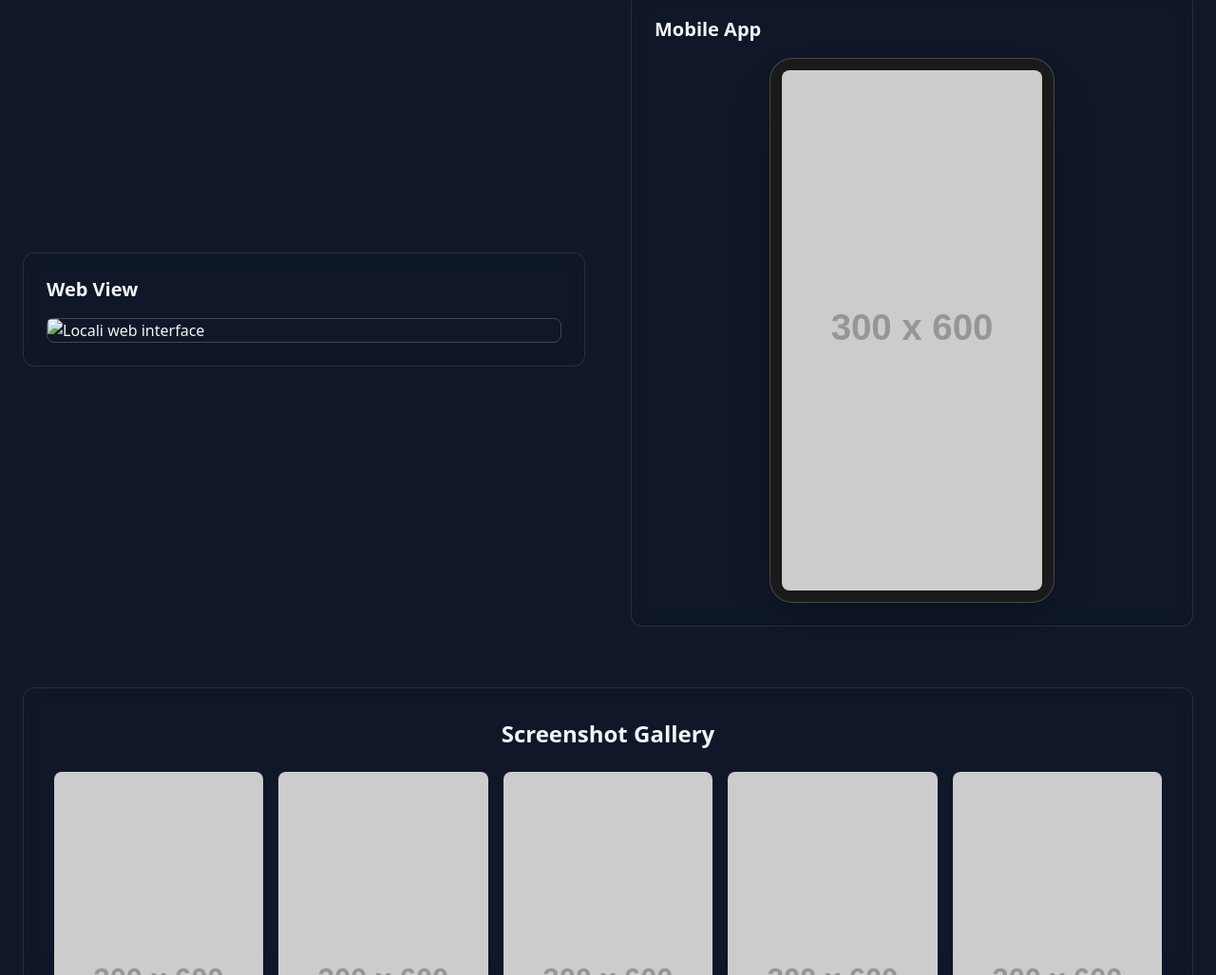
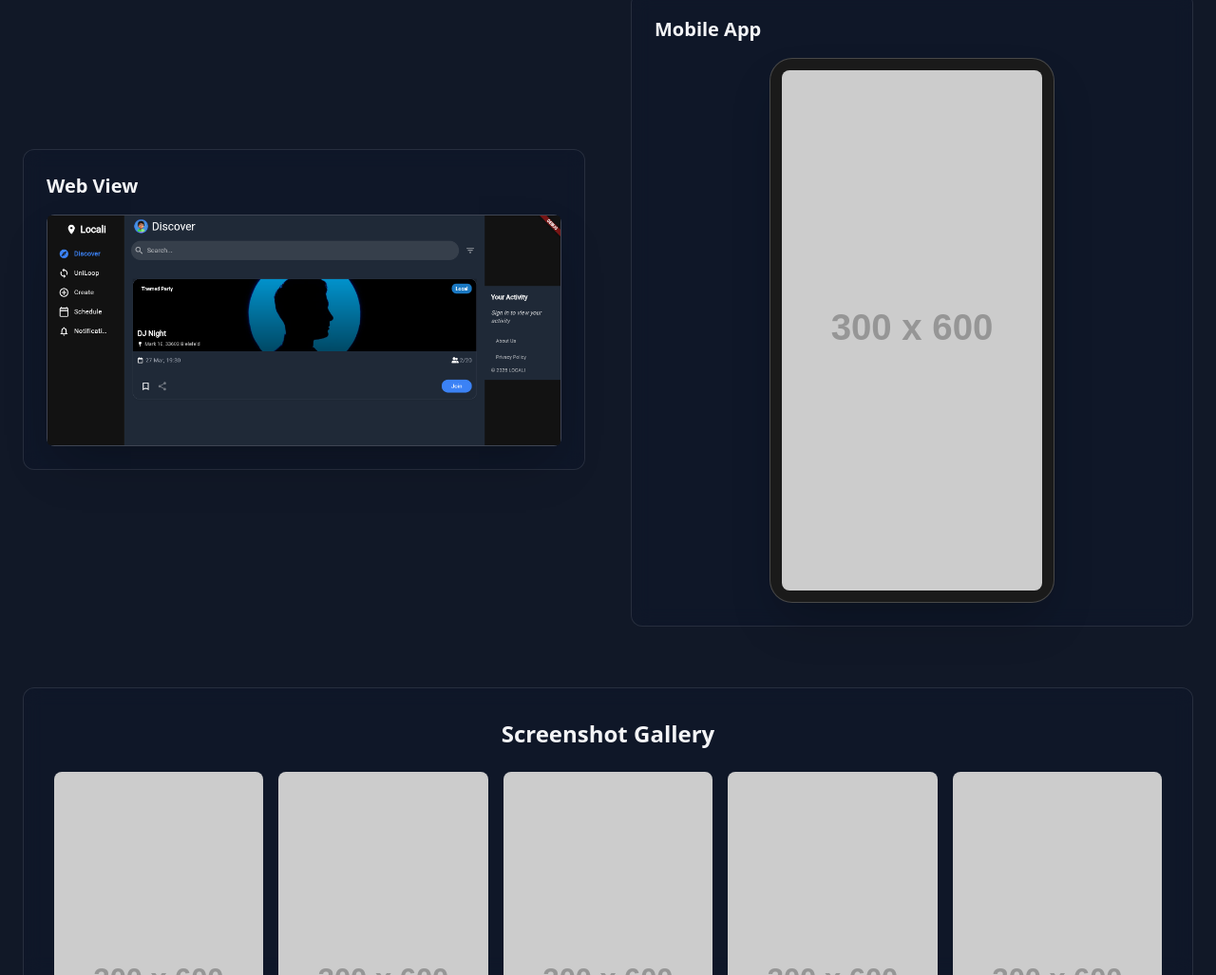
Before and after one commit to locali-community/locali-community.github.io, a plain HTML site: page index.html in a window 1280 px wide. Shown: the part 5414-6441 px from the top of the page at 95% size. Drawn offline with nearby package versions, Linux system fonts and the light colour scheme; placeholder pictures from the web are drawn by us.

Commit message:
Update index.html

```diff
--- a/index.html
+++ b/index.html
@@ -688,7 +688,7 @@
                     <h3 class="text-xl font-bold mb-4">Web View</h3>
                     <div class="device-mockup web">
                         <!-- Replace with your actual web screenshot -->
-                        <img src= "assets/web-screenshot.png" alt="Locali web interface" class="rounded">
+                        <img src= "assets/images/web-screenshot.png" alt="Locali web interface" class="rounded">
                     </div>
                 </div>
 
```
